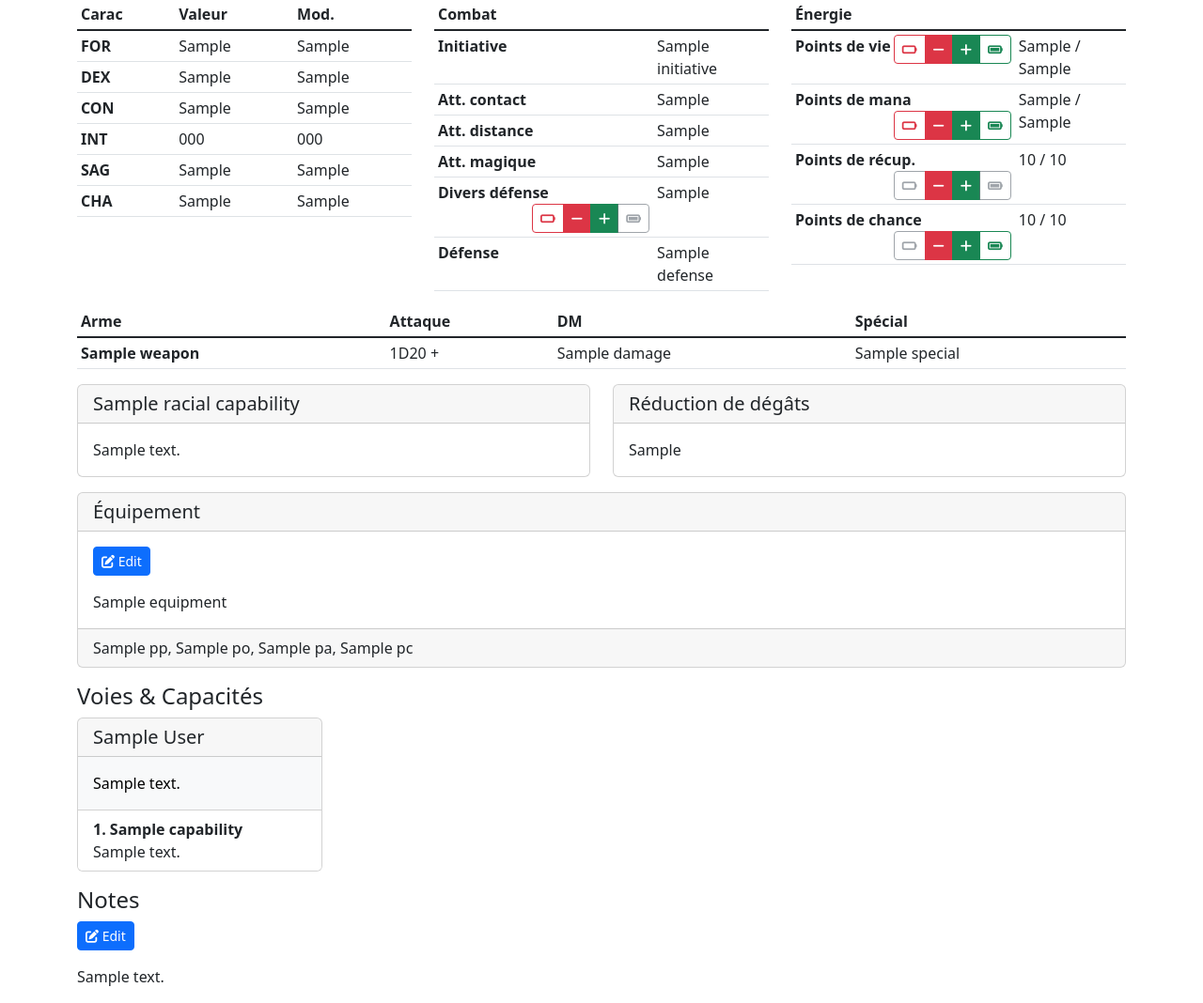
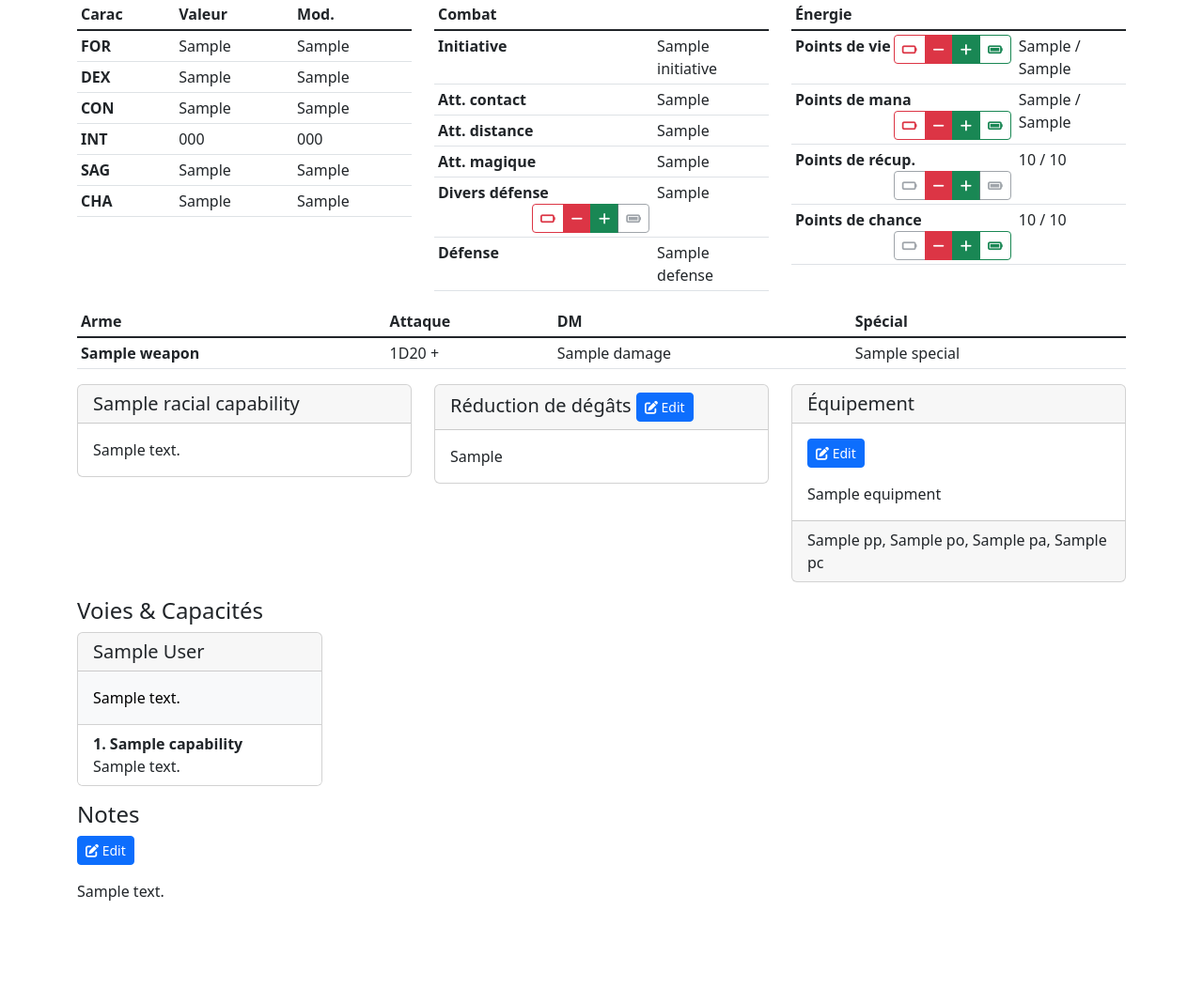
Before and after one commit to Crocmagnon/charasheet, a Django app: template src/character/templates/character/view.html in a window 1280 px wide. Shown: the part 201-1269 px from the top of the page at 94% size. After the commit the page ends 1160 px from the top, so only its background shows below. Run offline with Django 3.2, Linux system fonts and the light colour scheme; the template is opened without the code that fills it: most values are stand-ins (such as "Sample title", 1, 10 or a date in 2020); parts of the project's set-up code (start-up, migrations or seed data) failed here and were passed over; some libraries are stand-ins or nearby versions.

Commit message:
Allow updating damage reduction

```diff
--- /dev/null
+++ b/src/character/templates/character/damage_reduction_display.html
@@ -0,0 +1,17 @@
+<div class="card" id="damage-reduction">
+    <h5 class="card-header">
+        Réduction de dégâts
+        <a hx-get="{% url "character:damage_reduction_change" pk=character.pk %}"
+            hx-target="#damage-reduction"
+            hx-swap="outerHTML"
+            class="btn btn-primary btn-sm"
+        >
+            <i class="fa-solid fa-pen-to-square"></i> Edit
+        </a>
+    </h5>
+    <div class="card-body">
+        <p class="card-text">
+            {{ character.damage_reduction|linebreaksbr|default:"Rien ici..." }}
+        </p>
+    </div>
+</div>
--- a/src/character/templates/character/view.html
+++ b/src/character/templates/character/view.html
@@ -317,7 +317,7 @@
         </div>
     </div>
     <div class="row">
-        <div class="col-md-6 mb-3">
+        <div class="col-md-6 col-lg-4 mb-3">
             <div class="card">
                 <h5 class="card-header">{{ character.racial_capability.name }}</h5>
                 <div class="card-body">
@@ -325,17 +325,10 @@
                 </div>
             </div>
         </div>
-        <div class="col-md-6 mb-3">
-            <div class="card">
-                <h5 class="card-header">Réduction de dégâts</h5>
-                <div class="card-body">
-                    <p class="card-text">{{ character.damage_reduction|linebreaksbr|default:"Rien ici..." }}</p>
-                </div>
-            </div>
+        <div class="col-md-6 col-lg-4 mb-3">
+            {% include "character/damage_reduction_display.html" %}
         </div>
-    </div>
-    <div class="row">
-        <div class="col">
+        <div class="col-md-12 col-lg-4 mb-3">
             <div class="card">
                 <h5 class="card-header">Équipement</h5>
                 <div class="card-body" id="equipment">
@@ -350,7 +343,7 @@
             </div>
         </div>
     </div>
-    <h4 class="mt-3">Voies & Capacités</h4>
+    <h4>Voies & Capacités</h4>
     <div class="row gy-3">
         {% for path, capabilities in character.get_capabilities_by_path.items %}
             <div class="col-xl-3 col-md-6">
--- a/src/character/urls.py
+++ b/src/character/urls.py
@@ -29,4 +29,9 @@ urlpatterns = [
         views.character_equipment_change,
         name="equipment_change",
     ),
+    path(
+        "<int:pk>/damage_reduction_change",
+        views.character_damage_reduction_change,
+        name="damage_reduction_change",
+    ),
 ]
--- a/src/character/views.py
+++ b/src/character/views.py
@@ -115,6 +115,11 @@ def character_equipment_change(request: WSGIRequest, pk: int) -> HttpResponse:
     return update_text_field(request, pk, "equipment")
 
 
+@login_required
+def character_damage_reduction_change(request: WSGIRequest, pk: int) -> HttpResponse:
+    return update_text_field(request, pk, "damage_reduction")
+
+
 def update_text_field(request, pk, field):
     character = get_object_or_404(Character.objects.only(field), pk=pk)
     context = {"character": character}
```
Also changed, not shown: src/character/templates/character/damage_reduction_update.html (added, +18 -0 lines).
